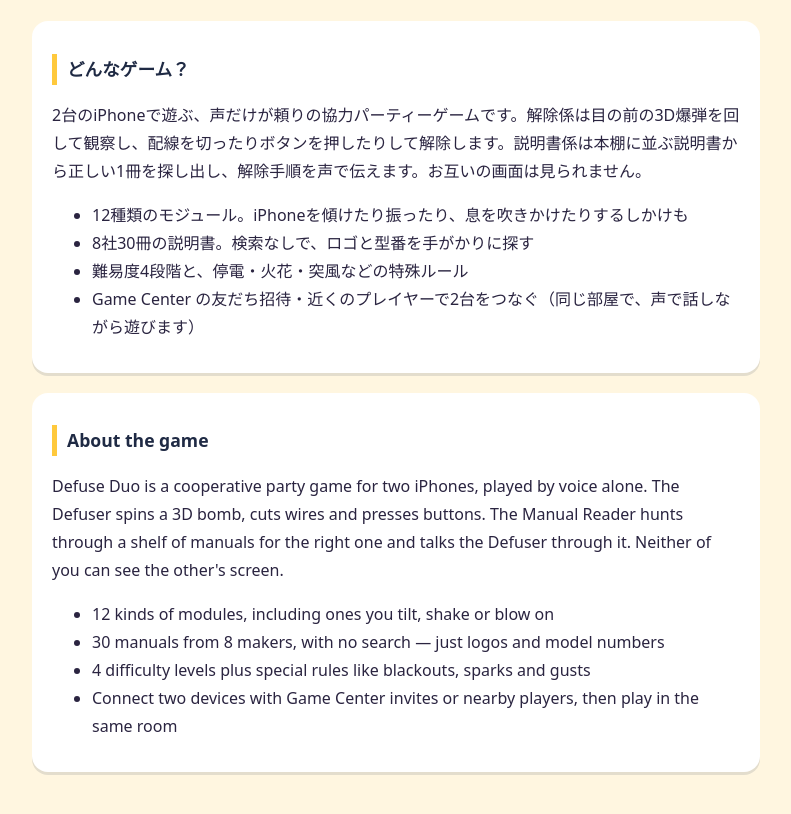
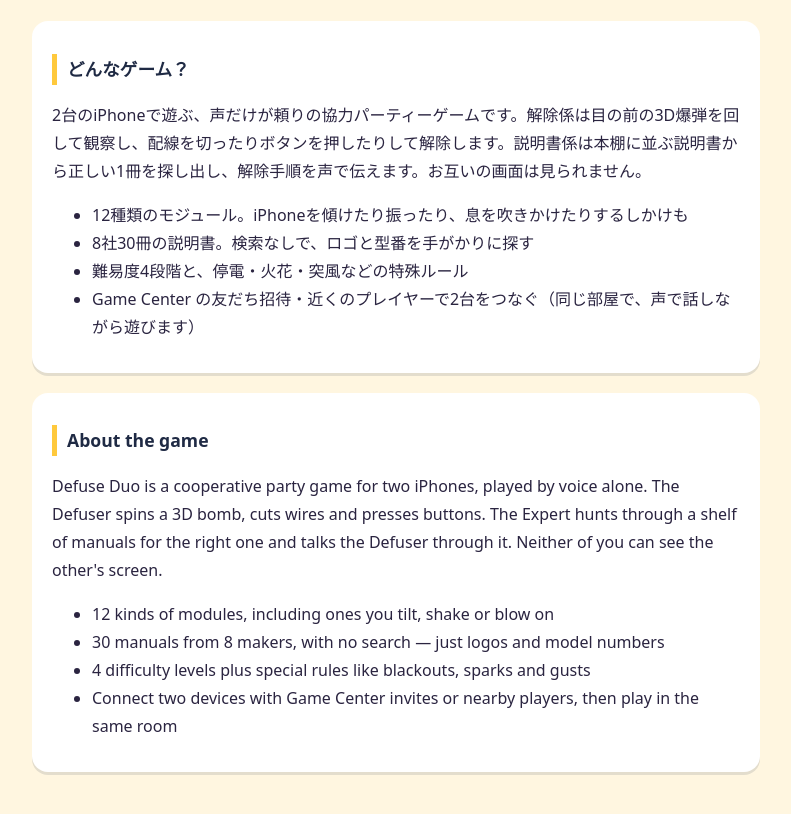
Before and after one commit to FuzzzyBusy/bombbuddy-support, a plain HTML site: page index.html in a window 1280 px wide. Shown: the part 130-944 px from the top of the page, without its empty margins (244-1035 px from the left). Drawn offline with Linux system fonts and the light colour scheme.

Commit message:
英語の役割名をアプリに合わせる
Co-Authored-By: Claude Opus 5.5 <noreply@anthropic.com>

```diff
--- a/index.html
+++ b/index.html
@@ -24,7 +24,7 @@
 
   <div class="card" lang="en">
     <h2>About the game</h2>
-    <p>Defuse Duo is a cooperative party game for two iPhones, played by voice alone. The Defuser spins a 3D bomb, cuts wires and presses buttons. The Manual Reader hunts through a shelf of manuals for the right one and talks the Defuser through it. Neither of you can see the other's screen.</p>
+    <p>Defuse Duo is a cooperative party game for two iPhones, played by voice alone. The Defuser spins a 3D bomb, cuts wires and presses buttons. The Expert hunts through a shelf of manuals for the right one and talks the Defuser through it. Neither of you can see the other's screen.</p>
     <ul>
       <li>12 kinds of modules, including ones you tilt, shake or blow on</li>
       <li>30 manuals from 8 makers, with no search — just logos and model numbers</li>
```
